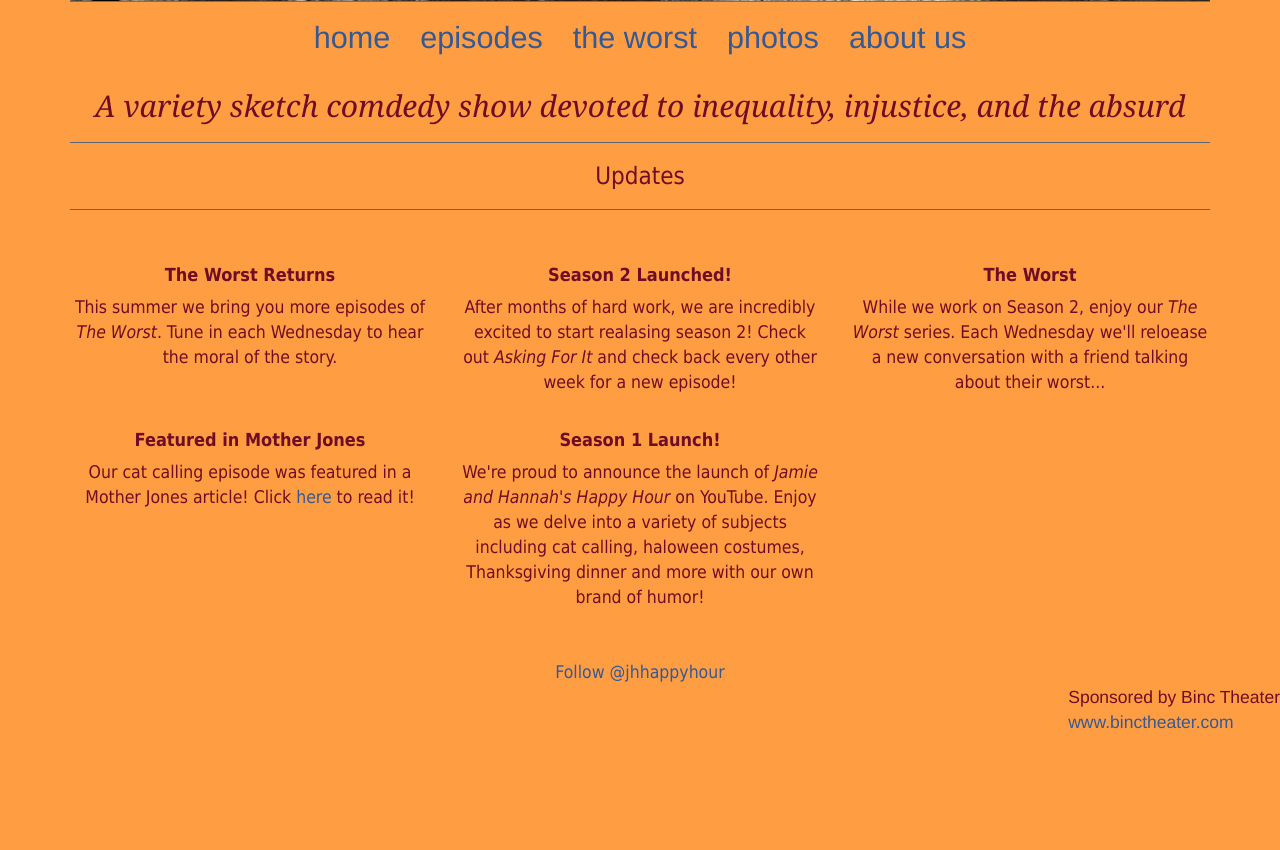
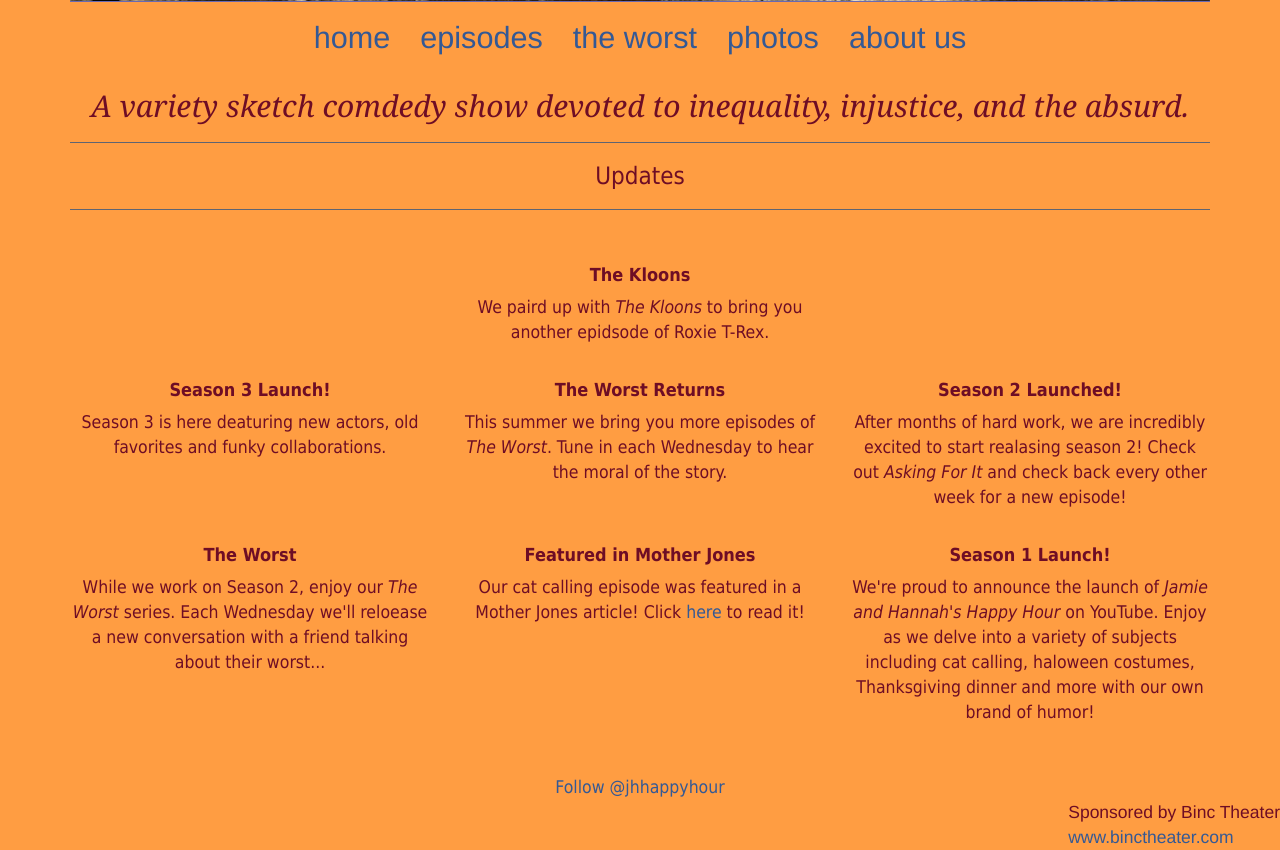
Before and after one commit to jonalf/jhhh-site, a Flask app: page / in a window 1280 px wide. Shown: the part 483-1333 px from the top of the page. Before the commit the page ends 1212 px from the top, so only its background shows below. Run offline with Flask 2, Linux system fonts and the light colour scheme; some libraries are stand-ins or nearby versions.

Commit message:
added some season 3 episodes

```diff
--- a/jhh/templates/main.html
+++ b/jhh/templates/main.html
@@ -4,7 +4,7 @@
 {% block content %}
 
 <div class="containter text-center">
-  <h2 class="quote">A variety sketch comdedy show devoted to inequality, injustice, and the absurd</h2>
+  <h2 class="quote">A variety sketch comdedy show devoted to inequality, injustice, and the absurd.</h2>
   <!--
   <img class="img-responsive center-block" src="{{ url_for( 'static', filename='img/frontpage.jpg') }}">
 -->
@@ -14,9 +14,27 @@
 <h3 class="text-center">Updates</h3>
 <hr>
 
+<div class="row text-center">
+<br>
+
+  <div class="col-lg-4 col-md-4 col-sm-4 col-xs-12">
+  </div>
+
+  <div class="col-lg-4 col-md-4 col-sm-4 col-xs-12">
+    <h4><b>The Kloons</b></h4>
+    We paird up with <i>The Kloons</i> to bring you another epidsode of Roxie T-Rex.
+  </div>
+
+</div>
 
 <div class="row text-center">
 <br>
+
+  <div class="col-lg-4 col-md-4 col-sm-4 col-xs-12">
+    <h4><b>Season 3 Launch!</b></h4>
+    Season 3 is here deaturing new actors, old favorites and funky collaborations.
+  </div>
+
   <div class="col-lg-4 col-md-4 col-sm-4 col-xs-12">
     <h4><b>The Worst Returns</b></h4>
     This summer we bring you more episodes of <i>The Worst</i>. Tune in each Wednesday to hear the moral of the story.
@@ -27,14 +45,16 @@
     After months of hard work, we are incredibly excited to start realasing season 2! Check out <i>Asking For It</i> and check back every other week for a new episode!
   </div>
 
+</div>
+<br>
+<div class="row text-center">
+
 
   <div class="col-lg-4 col-md-4 col-sm-4 col-xs-12">
     <h4><b>The Worst</b></h4>
     While we work on Season 2, enjoy our <i>The Worst</i> series. Each Wednesday we'll reloease a new conversation with a friend talking about their worst...
   </div>
-</div>
-<br>
-<div class="row text-center">
+
   <div class="col-lg-4 col-md-4 col-sm-4 col-xs-12">
     <h4><b>Featured in Mother Jones</b></h4>
     Our cat calling episode was featured in a Mother Jones article! Click <a href="http://www.motherjones.com/kevin-drum/2015/10/another-long-hot-summer-catcalling-coming-close">here</a> to read it!
```
Also changed, not shown: jhh/templates/episodes.html (+18 -0 lines).
